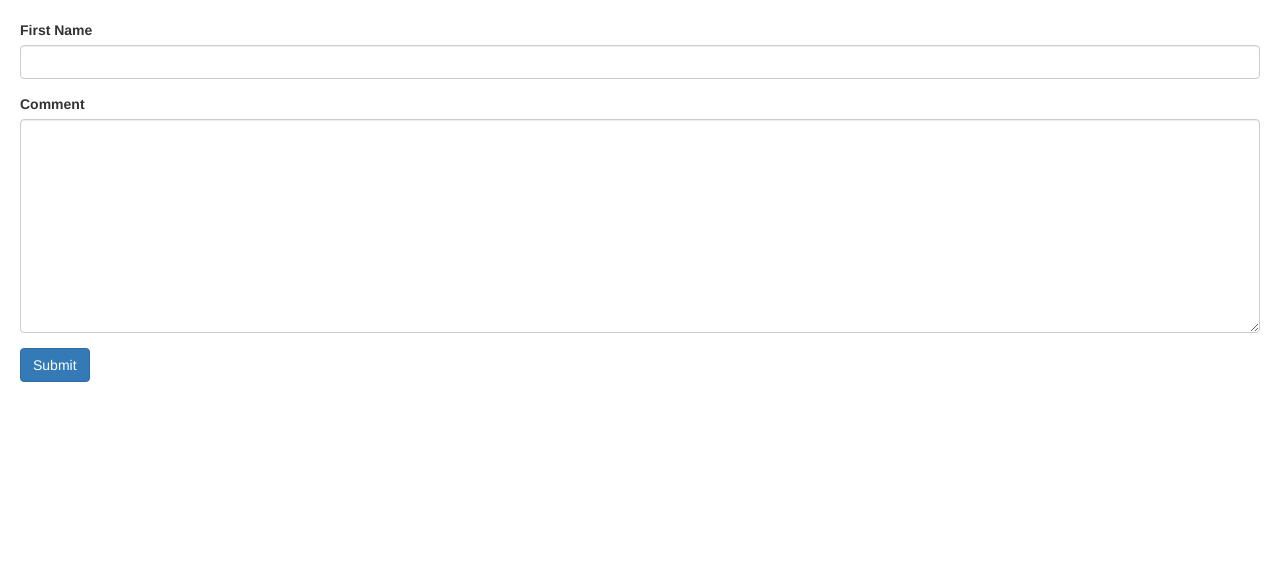
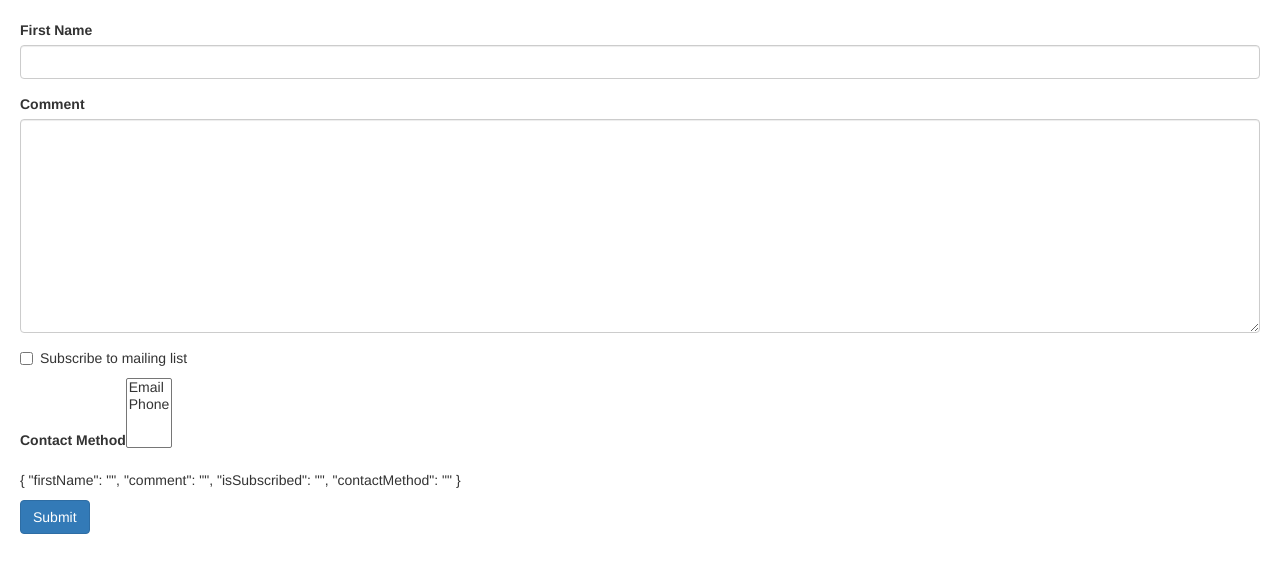
Before and after one commit to kaixuannnn/mosh-angular-learn1, an Angular app: page / in a window 1280 px wide. Shown: the top 572 px of the page. Built offline with nearby package versions, Linux system fonts and the light colour scheme.

Commit message:
check boxes / multiple selection

```diff
--- a/src/app/contact-form/contact-form.component.html
+++ b/src/app/contact-form/contact-form.component.html
@@ -40,5 +40,22 @@
       class="form-control"
     ></textarea>
   </div>
+  <div class="checkbox">
+    <label
+      ><input type="checkbox" ngModel name="isSubscribed" />Subscribe to mailing
+      list</label
+    >
+  </div>
+  <div class="form-group">
+    <label for="contactMethod">Contact Method</label>
+    <select ngModel multiple name="contactMethod" id="contactMethod">
+      <option *ngFor="let method of contactMethods" [ngValue]="method">
+        {{ method.name }}
+      </option>
+    </select>
+  </div>
+  <p>
+    {{ f.value | json }}
+  </p>
   <button class="btn btn-primary">Submit</button>
 </form>
--- a/src/app/contact-form/contact-form.component.ts
+++ b/src/app/contact-form/contact-form.component.ts
@@ -6,6 +6,10 @@ import { Component } from '@angular/core';
   styleUrls: ['./contact-form.component.css'],
 })
 export class ContactFormComponent {
+  contactMethods = [
+    { id: 1, name: 'Email' },
+    { id: 2, name: 'Phone' },
+  ];
   log(x: any) {
     console.log(x);
   }
```
Also changed, not shown: 1 other file (tests, documents, lock files or other folders).
